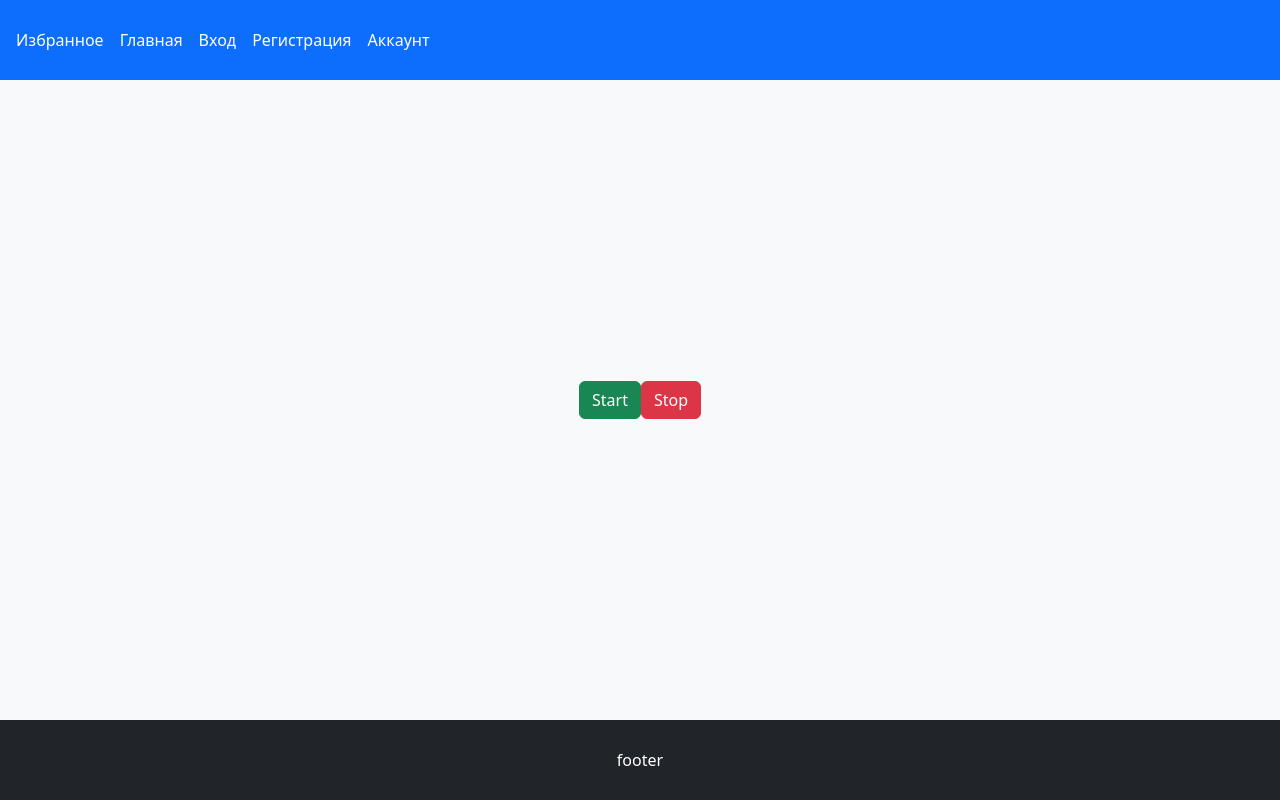
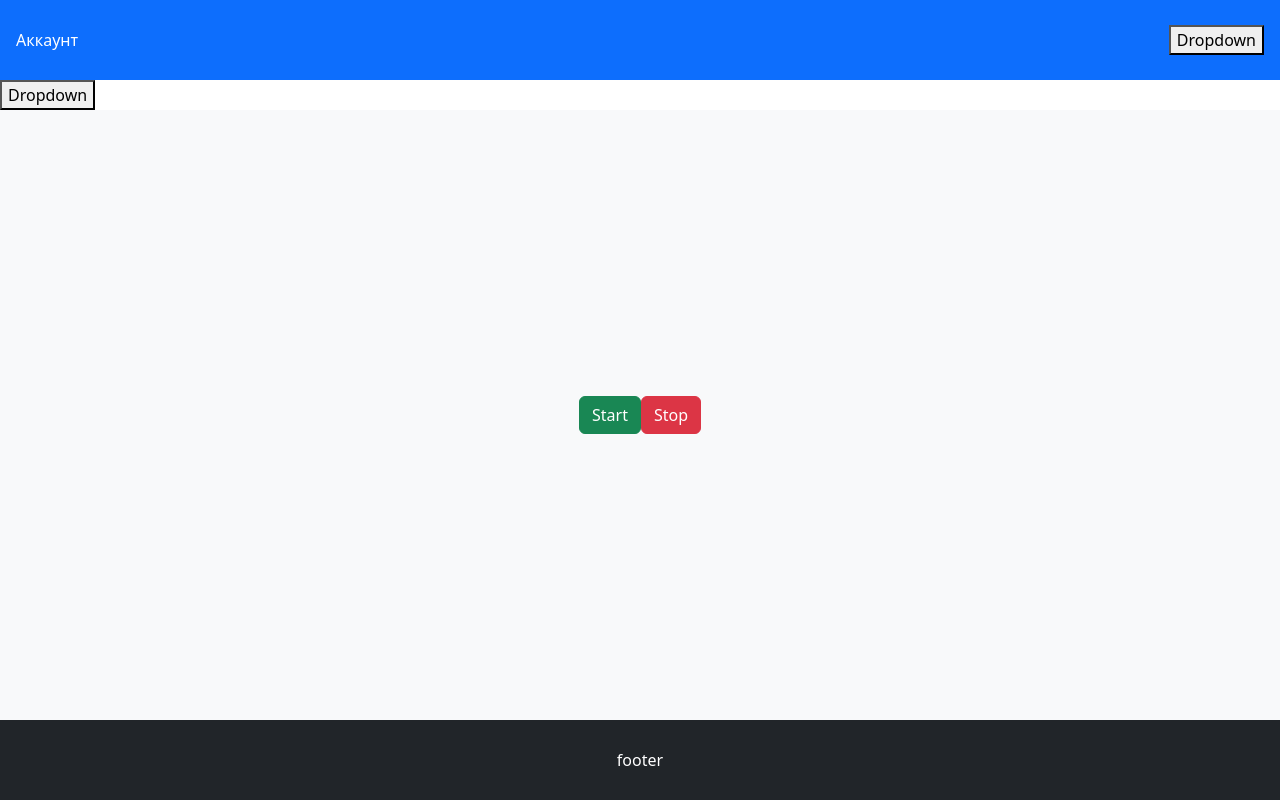
Before and after one commit to KayotPoziloy/thematic_audio_player, a React (Create React App) app in the folder frontend/: page / in a window 1280 px wide. Built offline with nearby package versions, Linux system fonts and the light colour scheme.

Commit message:
add DropdownMenu item

```diff
--- a/frontend/src/App.tsx
+++ b/frontend/src/App.tsx
@@ -4,16 +4,18 @@ import {BrowserRouter as Router} from "react-router-dom";
 import Header from "./components/Header";
 import Content from "./components/Content";
 import Footer from "./components/Footer";
+import {DropdownMenu} from "./components/DropdownMenu";
 
 function App() {
   return (
     <>
         <Router>
-            <div className="d-flex flex-column vh-100">
-                <Header/>
-                <Content/>
-                <Footer/>
-            </div>
+          <div className="d-flex flex-column vh-100">
+            <Header/>
+            <DropdownMenu/>
+            <Content/>
+            <Footer/>
+          </div>
         </Router>
     </>
   );
--- /dev/null
+++ b/frontend/src/components/Dropdown.css
@@ -0,0 +1,38 @@
+.dropdown {
+    position: relative;
+}
+
+.menu {
+    position: absolute;
+
+    list-style-type: none;
+    margin: 5px 0;
+    padding: 0;
+
+    border: 1px solid grey;
+    width: 150px;
+}
+
+.menu > li {
+    margin: 0;
+
+    background-color: white;
+}
+
+.menu > li:hover {
+    background-color: lightgray;
+}
+
+.menu > li > button {
+    width: 100%;
+    height: 100%;
+    text-align: left;
+
+    background: none;
+    color: inherit;
+    border: none;
+    padding: 5px;
+    margin: 0;
+    font: inherit;
+    cursor: pointer;
+}
--- /dev/null
+++ b/frontend/src/components/DropdownMenu.tsx
@@ -0,0 +1,52 @@
+import React, { useState } from "react";
+import "./Dropdown.css"
+
+export function DropdownMenu() {
+  const [open, setOpen] = React.useState(false);
+
+  const handleOpen = () => {
+    setOpen(!open);
+  };
+
+  const handleMenuOne = () => {
+    console.log("1")
+    setOpen(false);
+  };
+
+  const handleMenuTwo = () => {
+    console.log("2")
+    setOpen(false);
+  };
+
+  return (
+    <Dropdown
+      open={open}
+      trigger={<button onClick={handleOpen}>Dropdown</button>}
+      menu={[
+        <button onClick={handleMenuOne}>Menu 1</button>,
+        <button onClick={handleMenuTwo}>Menu 2</button>,
+      ]}
+    />
+  );
+}
+
+interface DropdownProps {
+  open: boolean;
+  trigger: React.ReactNode;
+  menu: React.ReactNode[];
+}
+
+const Dropdown:React.FC<DropdownProps> = ({ open, trigger, menu }) => {
+  return (
+    <div className="dropdown">
+      {trigger}
+      {open ? (
+        <ul className="menu">
+          {menu.map((menuItem, index) => (
+            <li key={index} className="menu-item">{menuItem}</li>
+          ))}
+        </ul>
+      ) : null}
+    </div>
+  );
+};
--- a/frontend/src/components/Header.tsx
+++ b/frontend/src/components/Header.tsx
@@ -1,17 +1,15 @@
 import React from "react";
-import {Link} from "react-router-dom";
+import { Link } from "react-router-dom";
+import { DropdownMenu } from "./DropdownMenu";
 
 export default function Header() {
     return (
         <header
             className="bg-primary text-white d-flex flex-column flex-md-row align-items-center justify-content-between p-3">
             <nav className="d-flex flex-column flex-md-row">
-                <Link to="/" className="nav-link text-white me-3">Избранное</Link>
-                <Link to="/" className="nav-link text-white me-3">Главная</Link>
-                <Link to="/login" className="nav-link text-white me-3">Вход</Link>
-                <Link to="/register" className="nav-link text-white me-3">Регистрация</Link>
                 <Link to="/account" className="nav-link text-white">Аккаунт</Link>
             </nav>
+            <DropdownMenu/>
         </header>
     );
 }
```
